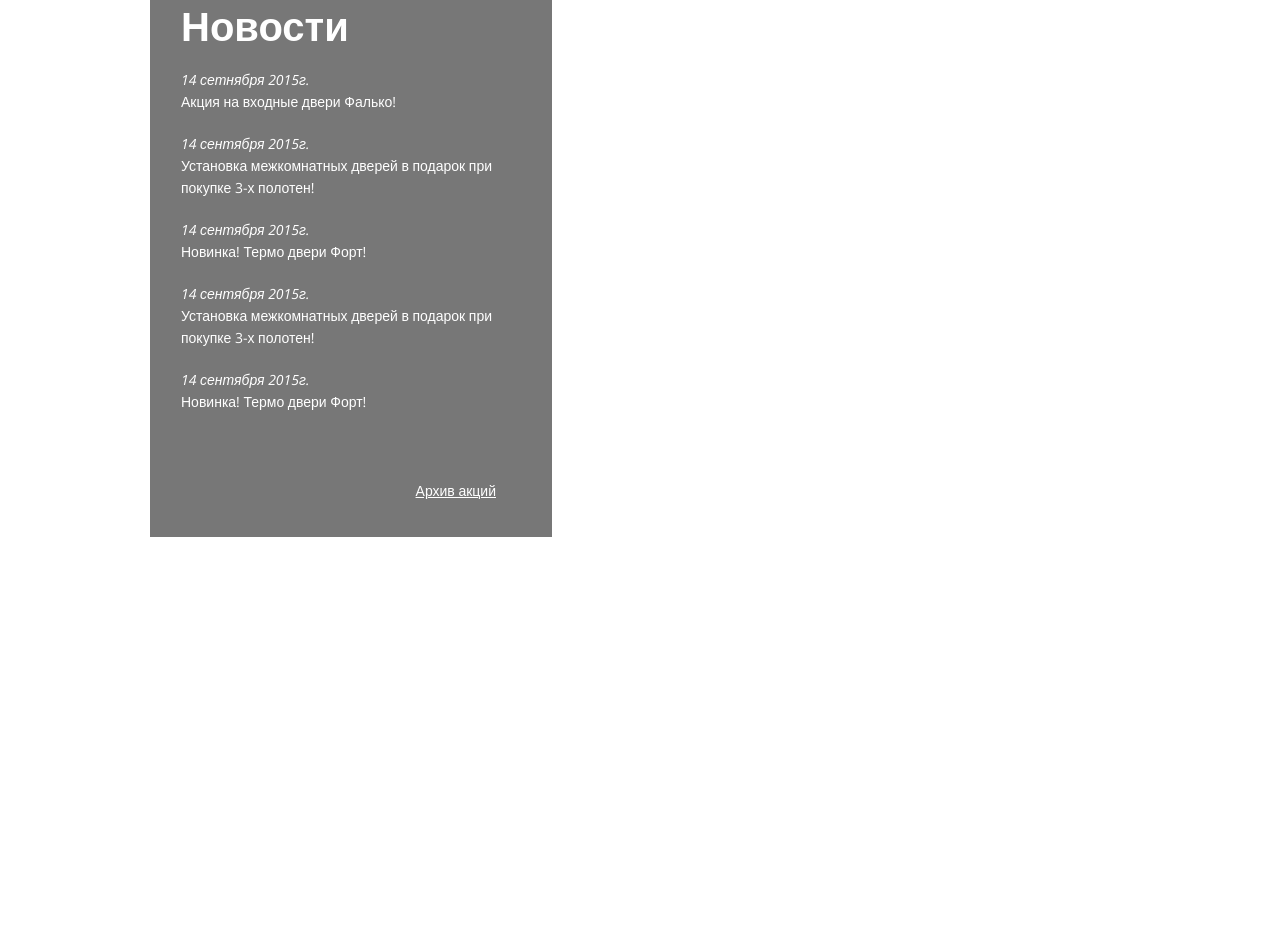
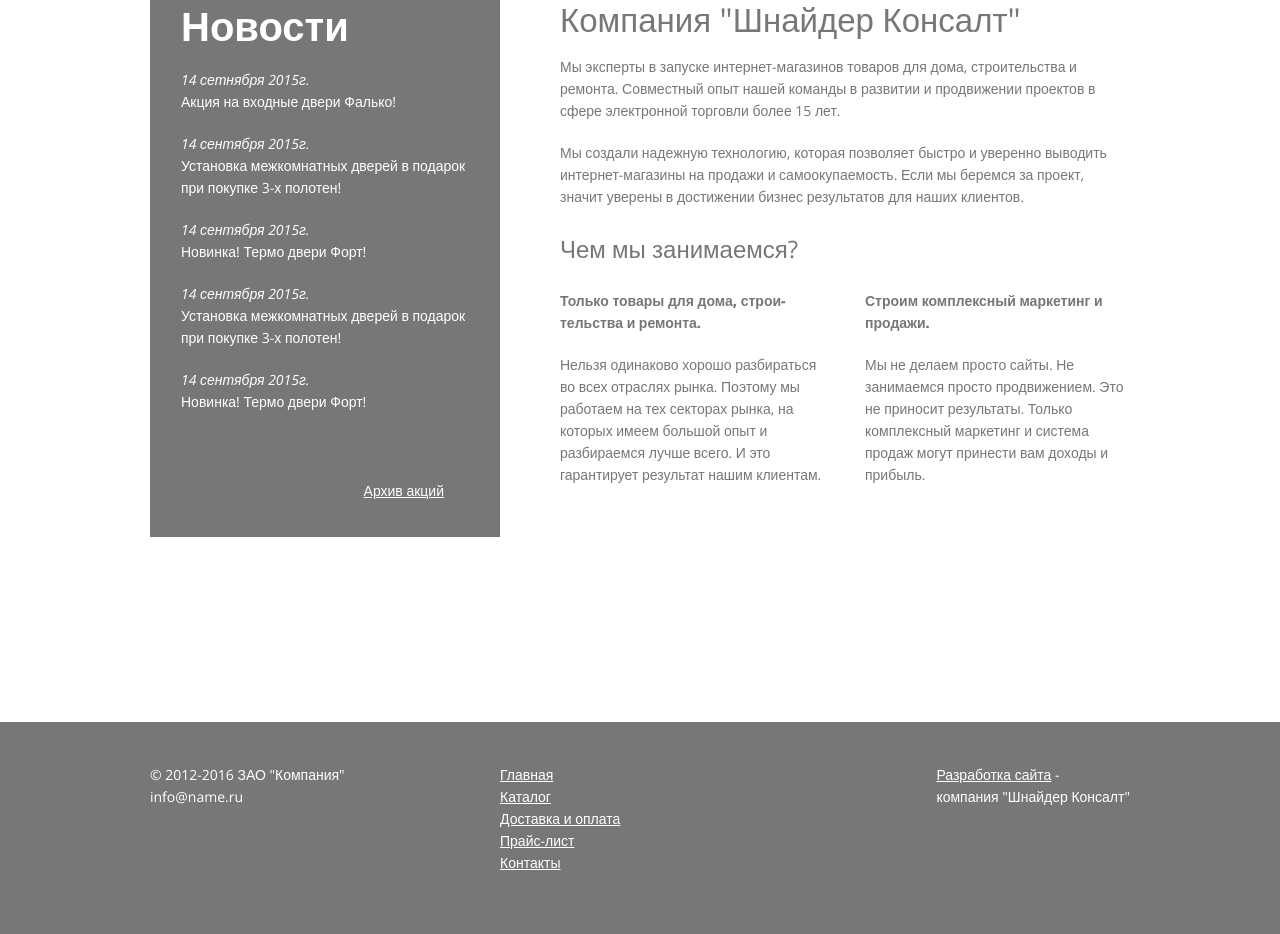
Before and after one commit to iamEvgen/schneider-test, a plain HTML site: page index.html in a window 1280 px wide. Shown: the part 710-1644 px from the top of the page. Before the commit the page ends 1459 px from the top, so only its background shows below. Drawn offline with nearby package versions, Linux system fonts and the light colour scheme.

Commit message:
add article and footer

```diff
--- a/index.html
+++ b/index.html
@@ -29,6 +29,7 @@
         </div>
       </div>
     </header>
+    <div class="spacer">
       <menu>
         <nav>
           <ul class="menu__container">
@@ -71,10 +72,59 @@
             </div>
             <a class="aside_link" href="#">Архив акций</a>
           </aside>
-        <article></article>
+          <article class="content__article">
+            <h1>Компания "Шнайдер Консалт"</h1>
+            <p>
+              Мы эксперты в запуске интернет-магазинов товаров для дома,
+              строительства и ремонта. Совместный опыт нашей команды в развитии и
+              продвижении проектов в сфере электронной торговли более 15 лет.
+            </p>
+            <p>
+              Мы создали надежную технологию, которая позволяет быстро и уверенно
+              выводить интернет-магазины на продажи и самоокупаемость. Если мы
+              беремся за проект, значит уверены в достижении бизнес результатов
+              для наших клиентов.
+            </p>
+            <h2>Чем мы занимаемся?</h2>
+            <div class="content__more-info">
+              <div>
+                <h3>Только товары для дома, строи&shy;тельства и ремонта.</h3>
+                <p>
+                  Нельзя одинаково хорошо разбираться во всех отраслях рынка.
+                  Поэтому мы работаем на тех секторах рынка, на которых имеем
+                  большой опыт и разбираемся лучше всего. И это гарантирует
+                  результат нашим клиентам.
+                </p>
+              </div>
+              <div>
+                <h3>Строим комплексный маркетинг и продажи.</h3>
+                <p>
+                  Мы не делаем просто сайты. Не занимаемся просто продвижением.
+                  Это не приносит результаты. Только комплексный маркетинг и
+                  система продаж могут принести вам доходы и прибыль.
+                </p>
+              </div>
+            </div>
+          </article>
         </div>
       </content>
-    <footer></footer>
+    </div>
+
+    <footer>
+      <div class="footer__container">
+        <div class="footer__company">© 2012-2016 ЗАО "Компания"</br>info@name.ru</div>
+        <nav class="footer__menu">
+          <ul>
+            <li>Главная</li>
+            <li>Каталог</li>
+            <li>Доставка и оплата</li>
+            <li>Прайс-лист</li>
+            <li>Контакты</li>
+          </ul>
+        </nav>
+        <div class="footer__link"><span>Разработка сайта</span> -</br>компания "Шнайдер Консалт"</div>
+      </div>
+    </footer>
     <script src="./index.js"></script>
   </body>
 </html>
--- a/style.css
+++ b/style.css
@@ -106,19 +106,20 @@ slider {
 content {
   display: flex;
   justify-content: center;
+  margin-bottom: 185px;
 }
 
 .content__container {
+  width: var(--container_width);
   margin-top: 44px;
-  min-width: var(--container_width);
   display: flex;
   justify-content: space-between;
-  gap: 53px;
+  gap: 60px;
 }
 
 .content__aside {
-  max-width: 340px;
-  width: 100%;
+  min-width: 350px;
+  box-sizing: border-box;
   color: white;
   background-color: var(--gray-main);
   padding: 16px 31px;
@@ -143,6 +144,94 @@ content {
   margin: 47px 25px 19px 0;
 }
 
+.content__article {
+  padding-top: 16px;
+}
+
+.content__article h1 {
+  font-size: 33px;
+  line-height: 33px;
+  color: var(--gray-main);
+  font-weight: normal;
+  margin-bottom: 20px;
+}
+
+.content__article h2 {
+  color: var(--gray-main);
+  font-weight: normal;
+  margin: 30px 0;
+  font-size: 24px;
+}
+
+.content__more-info h3 {
+  font-size: 14px;
+  color: var(--gray-main);
+}
+
+.content__article p {
+  font-size: 14px;
+  color: var(--gray-main);
+  margin: 20px 0;
+}
+
+.content__more-info {
+  display: flex;
+  gap: 40px;
+}
+
+.content__more-info > div {
+  flex: 1;
+}
+
 footer {
   height: 212px;
+  display: flex;
+  justify-content: center;
+  background-color: var(--gray-main);
 }
+
+.footer__container {
+  width: var(--container_width);
+  margin-top: 42px;
+  position: relative;
+  color: white;
+}
+
+.footer__company {
+  position: absolute;
+  top: 0;
+  left: 0;
+}
+
+.footer__menu {
+  position: absolute;
+  top: 0;
+  left: 350px;
+}
+
+.footer__menu ul {
+  list-style: none;
+  text-decoration: underline;
+}
+
+.footer__menu li:hover {
+  cursor: pointer;
+}
+
+.footer__link {
+  position: absolute;
+  top: 0;
+  right: 0;
+}
+
+.footer__link span {
+  text-decoration: underline;
+}
+
+.footer__link span:hover {
+  cursor: pointer;
+}
+
+.spacer {
+  min-height: calc(100vh - 411px);
+}
```
Lines whose indentation alone changed are shown as unchanged.
